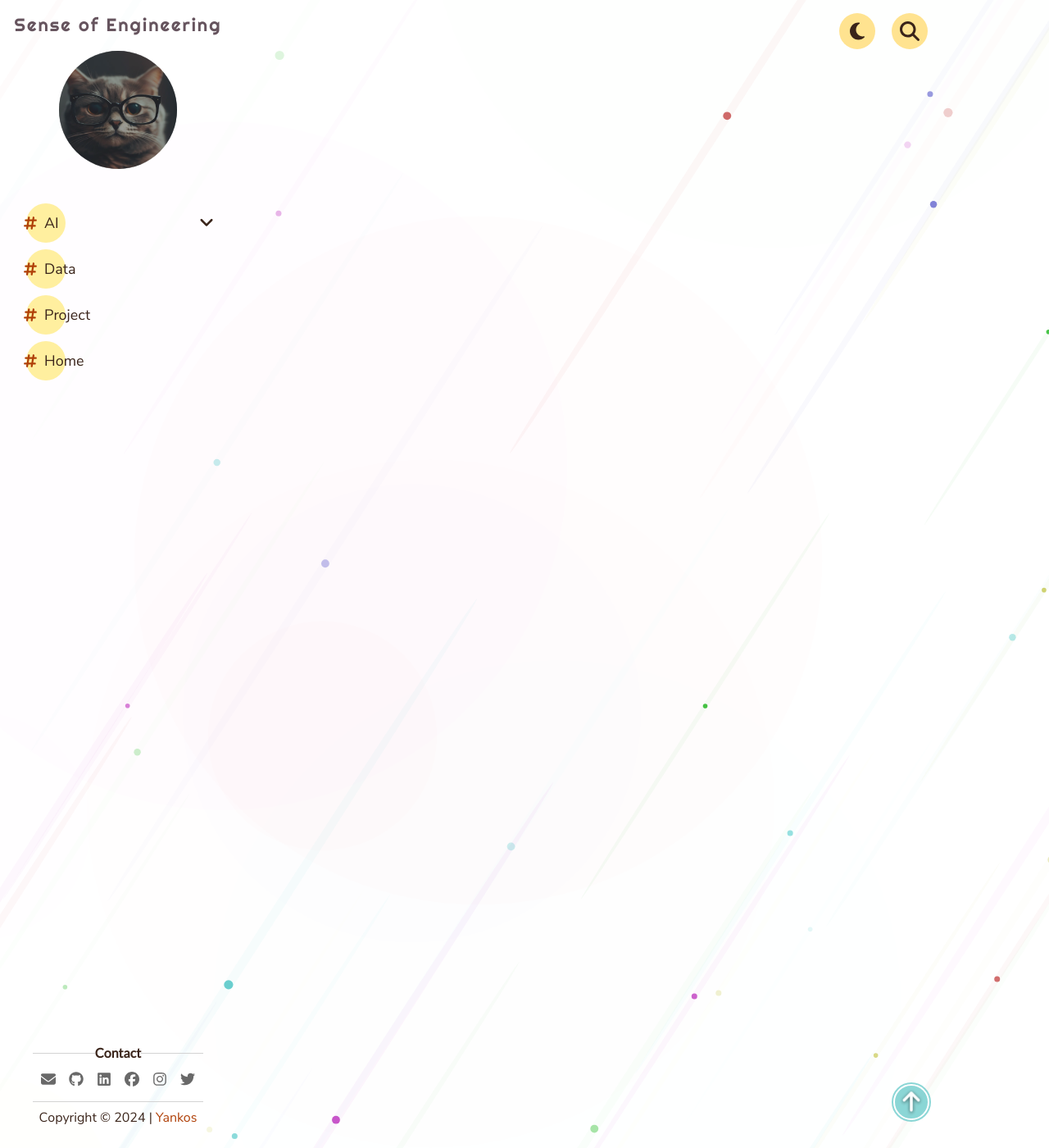
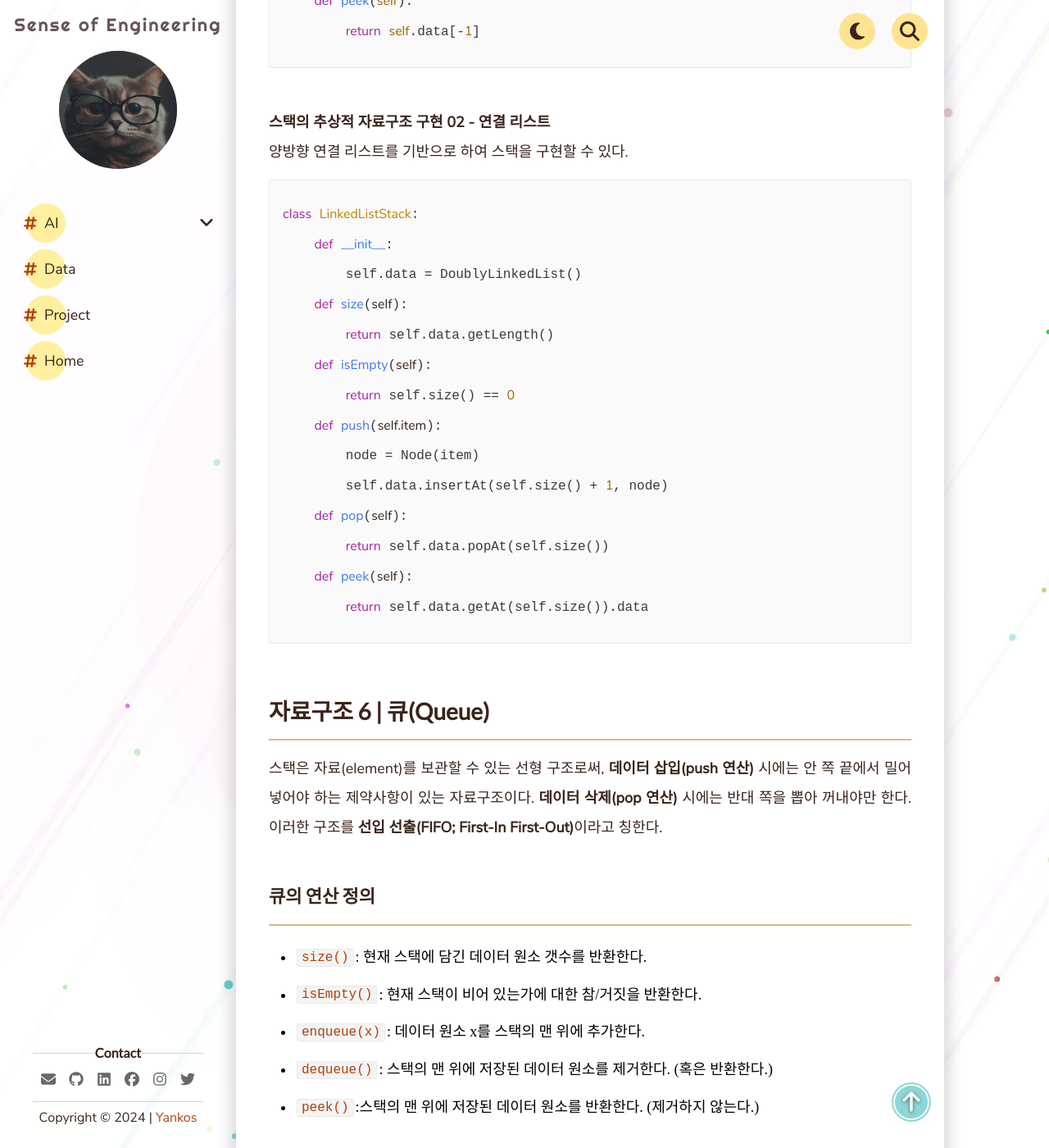
Before and after one commit to jjunier/jjunier.github.io, a Jekyll site: the page built from _pages/Data/DevCourse/post-01.md, in a window 1280 px wide and 1400 px high, scrolled down 19212 px. Shown: the whole window at 82% size. Built offline with Jekyll 4.4.1, drawn with Linux system fonts in a browser that asks for light colours; comment, search, counter and statistics services are not loaded; some of the changed text lies outside the part shown.

Commit message:
docs: update WIL01(title: Data Structure & Algorithms) pages

````diff
--- a/_pages/Data/DevCourse/post-01.md
+++ b/_pages/Data/DevCourse/post-01.md
@@ -388,3 +388,93 @@ def concat(self, L):
 ```
 ## 자료구조 4 | 양방향 연결 리스트(Doubly Linked List)
 ---
+기존의 연결 리스트는 한 쪽으로만 링크를 연결하였지만, **앞(다음 node)과 뒤(이전 node)로 각각 양쪽으로 연결**하여 진행 및 연산이 가능한 구조를 말한다.
+
+![양방향 연결 리스트](/assets/img/contents/doubly_linkedlist.png "Doubly Linked List")
+
+```python
+class DoublyLinkedList:
+    def __init__(self, item):
+        self.nodeCount = 0
+        self.head = None
+        self.tail = None
+        self.head.prev = None
+        self.head.next = self.tail
+        self.tail.prev = self.head
+        self.tail.next = None
+```
+
+## 자료구조 5 | 스택(Stack)
+---
+스택은 자료(element)를 보관할 수 있는 선형 구조로써, **데이터 삽입(push 연산)** 시에는 안 쪽 끝에서 밀어 넣어야 하는 제약사항이 있는 자료구조이다. **데이터 삭제(pop 연산)** 시에는 같은 쪽을 뽑아 꺼내야만 한다. 이러한 구조를 **후입 선출(LIFO; Last-In First-Out)**이라고 칭한다.
+
+**스택에서 발생하는 오류**
+1. 비어 있는 스택에서 데이터 원소를 꺼내는 경우
+    -> `스택 언더플로우(Stack Underflow)`
+2. 꽉 찬 스택에 데이터 원소를 넣으려는 경우
+    -> `스택 오버플로우(Stack Overflow)`
+
+### 스택의 연산 정의
+---
+- `size()`: 현재 스택에 담긴 데이터 원소 갯수를 반환한다.
+- `isEmpty()`: 현재 스택이 비어 있는가에 대한 참/거짓을 반환한다.
+- `push(x)`: 데이터 원소 x를 스택의 맨 위에 추가한다.
+- `pop()`: 스택의 맨 위에 저장된 데이터 원소를 제거한다. (혹은 반환한다.)
+- `peek()`:스택의 맨 위에 저장된 데이터 원소를 반환한다. (제거하지 않는다.)
+
+**스택의 추상적 자료구조 구현 01 - 배열**
+Python 리스트와 메서드들을 이용하여 스택을 구현할 수 있다.
+
+```python
+class ArrayStack:
+    # 빈 스택 초기화하는 함수
+    def __init__(self):
+        self.data = []
+    # 스택의 크기를 반환하는 함수
+    def size(self):
+        return len(self.data)
+    # 스택이 비어 있는지 판단
+    def isEmpty(self):
+        return self.size() == 0
+    # 데이터 원소 추가
+    def push(self.item):
+        self.data.append(item)
+    # 데이터 원소 삭제 후 반환
+    def pop(self):
+        return self.data.pop()
+    # 스택의 꼭대기 원소 반환
+    def peek(self):
+        return self.data[-1]
+```
+
+**스택의 추상적 자료구조 구현 02 - 연결 리스트**
+양방향 연결 리스트를 기반으로 하여 스택을 구현할 수 있다.
+
+```python
+class LinkedListStack:
+    def __init__:
+        self.data = DoublyLinkedList()
+    def size(self):
+        return self.data.getLength()
+    def isEmpty(self):
+        return self.size() == 0
+    def push(self.item):
+        node = Node(item)
+        self.data.insertAt(self.size() + 1, node)
+    def pop(self):
+        return self.data.popAt(self.size())
+    def peek(self):
+        return self.data.getAt(self.size()).data
+```
+
+## 자료구조 6 | 큐(Queue)
+---
+스택은 자료(element)를 보관할 수 있는 선형 구조로써, **데이터 삽입(push 연산)** 시에는 안 쪽 끝에서 밀어 넣어야 하는 제약사항이 있는 자료구조이다. **데이터 삭제(pop 연산)** 시에는 반대 쪽을 뽑아 꺼내야만 한다. 이러한 구조를 **선입 선출(FIFO; First-In First-Out)**이라고 칭한다.
+
+### 큐의 연산 정의
+---
+- `size()`: 현재 스택에 담긴 데이터 원소 갯수를 반환한다.
+- `isEmpty()`: 현재 스택이 비어 있는가에 대한 참/거짓을 반환한다.
+- `enqueue(x)`: 데이터 원소 x를 스택의 맨 위에 추가한다.
+- `dequeue()`: 스택의 맨 위에 저장된 데이터 원소를 제거한다. (혹은 반환한다.)
+- `peek()`:스택의 맨 위에 저장된 데이터 원소를 반환한다. (제거하지 않는다.)
````
Also changed, not shown: assets/img/contents/doubly_linkedlist.png (added).
